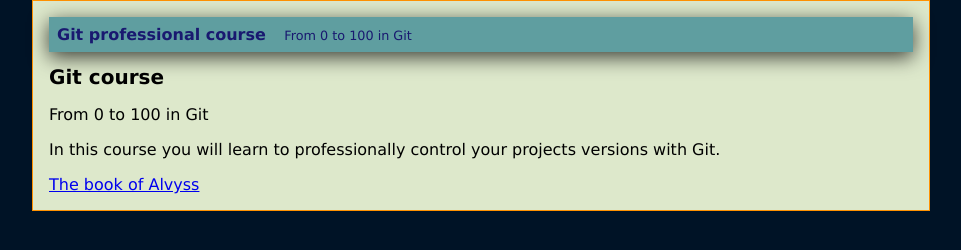
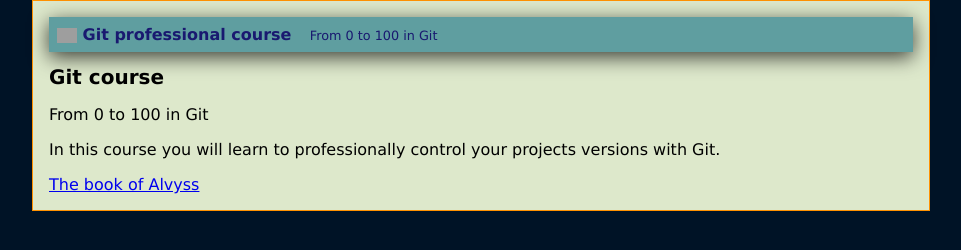
Before and after one commit to Sightman/Bushido, a plain HTML site: page index.html in a window 1280 px wide. Shown: the whole page, without its empty margins (159-1120 px from the left). Drawn offline with Linux system fonts and the light colour scheme; grey boxes are pictures that could not be loaded.

Commit message:
Added blog header logo in index.html and its style in css/styles.css

```diff
--- a/css/styles.css
+++ b/css/styles.css
@@ -31,6 +31,11 @@ body {
     font-weight: bold;
 }
 
+#header #logo {
+    width: 20px;
+    vertical-align: middle;
+}
+
 #header #tagline {
     padding: 0 0 0 1em;
     font-size: 0.8em;
--- a/index.html
+++ b/index.html
@@ -13,7 +13,7 @@
     <div id="container">
         <div id="post">
             <div id="header">
-                Git professional course
+                <img id="logo" src="https://static.platzi.com/media/tmp/class-files/github/hyperblog/hyperblog-996396cf687b3d1ea33e5d5fdf564194f4e04005/imagenes/dragon.png"> Git professional course
                 <span id="tagline">From 0 to 100 in Git</span>
             </div>
             <h1>Git course</h1>
```
